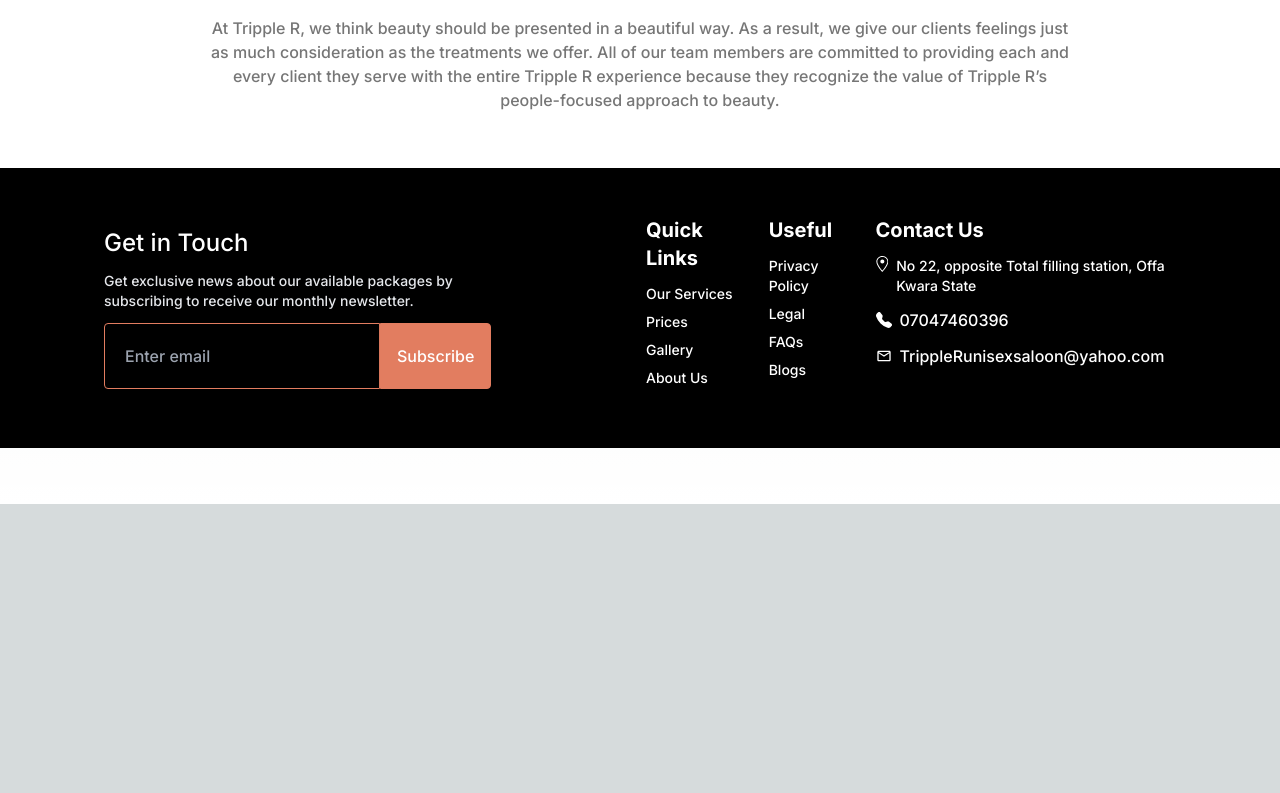
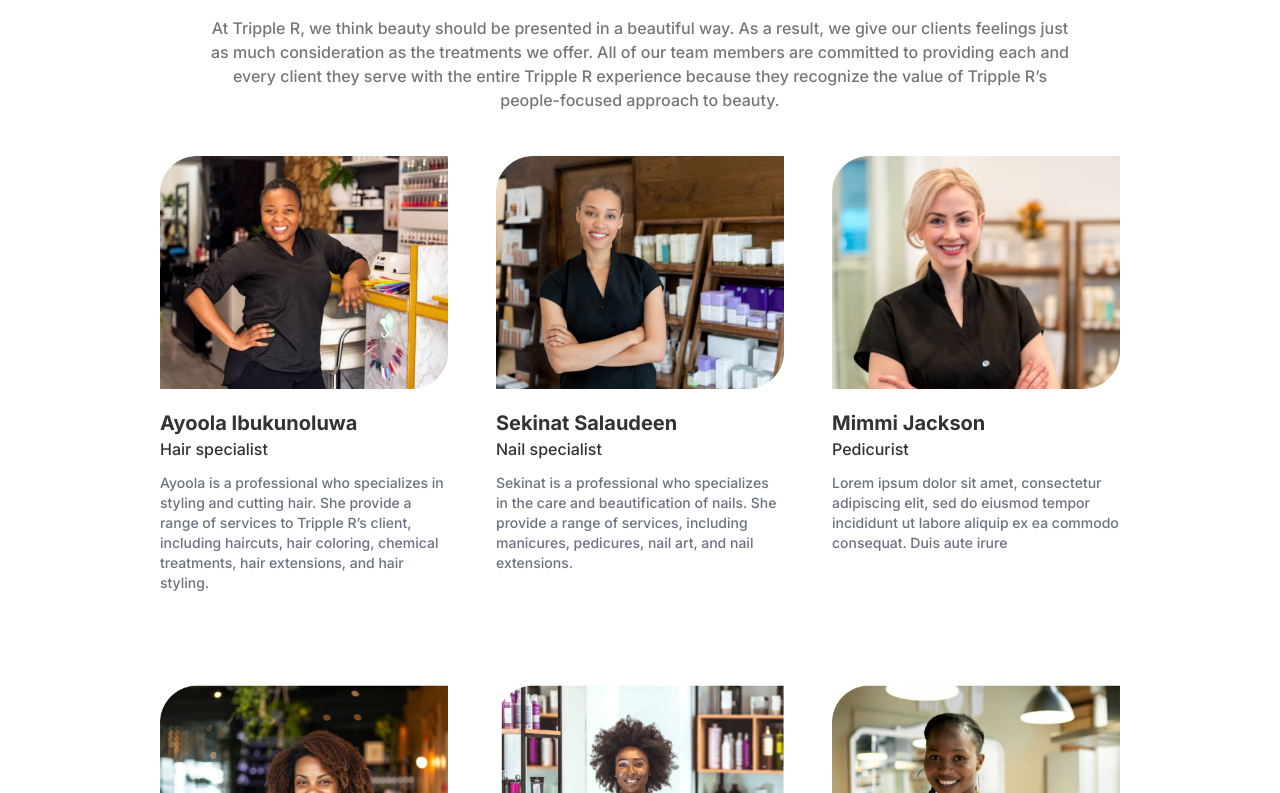
Before and after one commit to iamclement1/tripple-r, a Next.js app: page /about in a window 1280 px wide. Shown: the part 867-1660 px from the top of the page. Before the commit the page ends 1371 px from the top, so only its background shows below. Built offline with nearby package versions, Linux system fonts and the light colour scheme.

Commit message:
'feats: team card mapped through'

```diff
--- a/src/components/about/Team.jsx
+++ b/src/components/about/Team.jsx
@@ -1,4 +1,7 @@
+import { teamCard } from '@/utils/AboutUtils'
+import Image from 'next/image'
 import React from 'react'
+import { Fade } from 'react-awesome-reveal'
 
 const Team = () => {
     return (
@@ -9,6 +12,40 @@ const Team = () => {
             <p className='lg:w-[54rem] mx-14 lg:mx-auto my-3 text-center text-[18x] text-[#767676]'>
                 At Tripple R, we think beauty should be presented in a beautiful way. As a result, we give our clients feelings just as much consideration as the treatments we offer. All of our team members are committed to providing each and every client they serve with the entire Tripple R experience because they recognize the value of Tripple R’s people-focused approach to beauty.
             </p>
+
+            <section>
+                <div className=' lg:mx-36 grid grid-cols-1 md:grid md:grid-cols-3 lg:grid lg:grid-cols-3
+                gap-2 md:gap-4 lg:gap-4'>
+                    {
+                        teamCard && teamCard.map((team, index) => {
+                            return (
+                                <>
+                                    <Fade direction='up' triggerOnce cascade>
+                                        <div
+                                            key={index}
+                                            className=' items-center mb-4 rounded-lg p-4 mt-2 md:mt-4 lg:mt-4'>
+                                            <Image src={team.image}
+                                                alt='team photograph'
+                                                width={500}
+                                                height={500} />
+
+                                            <h1 className='text-[#333] font-semibold text-xl mt-5 '>
+                                                {team.name}
+                                            </h1>
+                                            <span className='text-[#333333] mt-2'>
+                                                {team.role}
+                                            </span>
+                                            <p className='my-3 text-sm text-gray-500'>
+                                                {team.description}
+                                            </p>
+                                        </div>
+                                    </Fade>
+                                </>
+                            )
+                        })
+                    }
+                </div>
+            </section>
         </React.Fragment>
     )
 }
--- a/src/pages/about.jsx
+++ b/src/pages/about.jsx
@@ -50,6 +50,7 @@ const About = () => {
                                 height={500}
                                 className='mb-4 md:mb-0 lg:mb-0'
                             />
+
                         </div>
                     </Fade>
                 </div>
--- /dev/null
+++ b/src/utils/AboutUtils.js
@@ -0,0 +1,53 @@
+import img1 from '../assets/images/image56.png'
+import img2 from '../assets/images/image88.png'
+import img3 from '../assets/images/image87.png'
+import img4 from '../assets/images/image85.png'
+import img5 from '../assets/images/image57.png'
+import img6 from '../assets/images/image70.png'
+
+
+
+export const teamCard = [
+    {
+        id: 1,
+        image: img1,
+        name: "Ayoola Ibukunoluwa",
+        role: "Hair specialist",
+        description: "Ayoola is a professional who specializes in styling and cutting hair. She provide a range of services to Tripple R’s client, including haircuts, hair coloring, chemical treatments, hair extensions, and hair styling."
+    },
+    {
+        id: 2,
+        image: img2,
+        name: "Sekinat Salaudeen",
+        role: "Nail specialist",
+        description: "Sekinat is a professional who specializes in the care and beautification of nails. She provide a range of services, including manicures, pedicures, nail art, and nail extensions. "
+    },
+    {
+        id: 3,
+        image: img3,
+        name: "Mimmi Jackson",
+        role: "Pedicurist",
+        description: "Lorem ipsum dolor sit amet, consectetur adipiscing elit, sed do eiusmod tempor incididunt ut labore aliquip ex ea commodo consequat. Duis aute irure "
+    },
+    {
+        id: 4,
+        image: img4,
+        name: "Sekinat Salaudeen",
+        role: "Nail specialist",
+        description: "Sekinat is a professional who specializes in the care and beautification of nails. She provide a range of services, including manicures, pedicures, nail art, and nail extensions. "
+    },
+    {
+        id: 5,
+        image: img5,
+        name: "Mimmi Jackson",
+        role: "Pedicurist",
+        description: "Lorem ipsum dolor sit amet, consectetur adipiscing elit, sed do eiusmod tempor incididunt ut labore aliquip ex ea commodo consequat. Duis aute irure "
+    },
+    {
+        id: 6,
+        image: img6,
+        name: "Ayoola Ibukunoluwa",
+        role: "Hair specialist",
+        description: "Ayoola is a professional who specializes in styling and cutting hair. She provide a range of services to Tripple R’s client, including haircuts, hair coloring, chemical treatments, hair extensions, and hair styling."
+    }
+]
```
